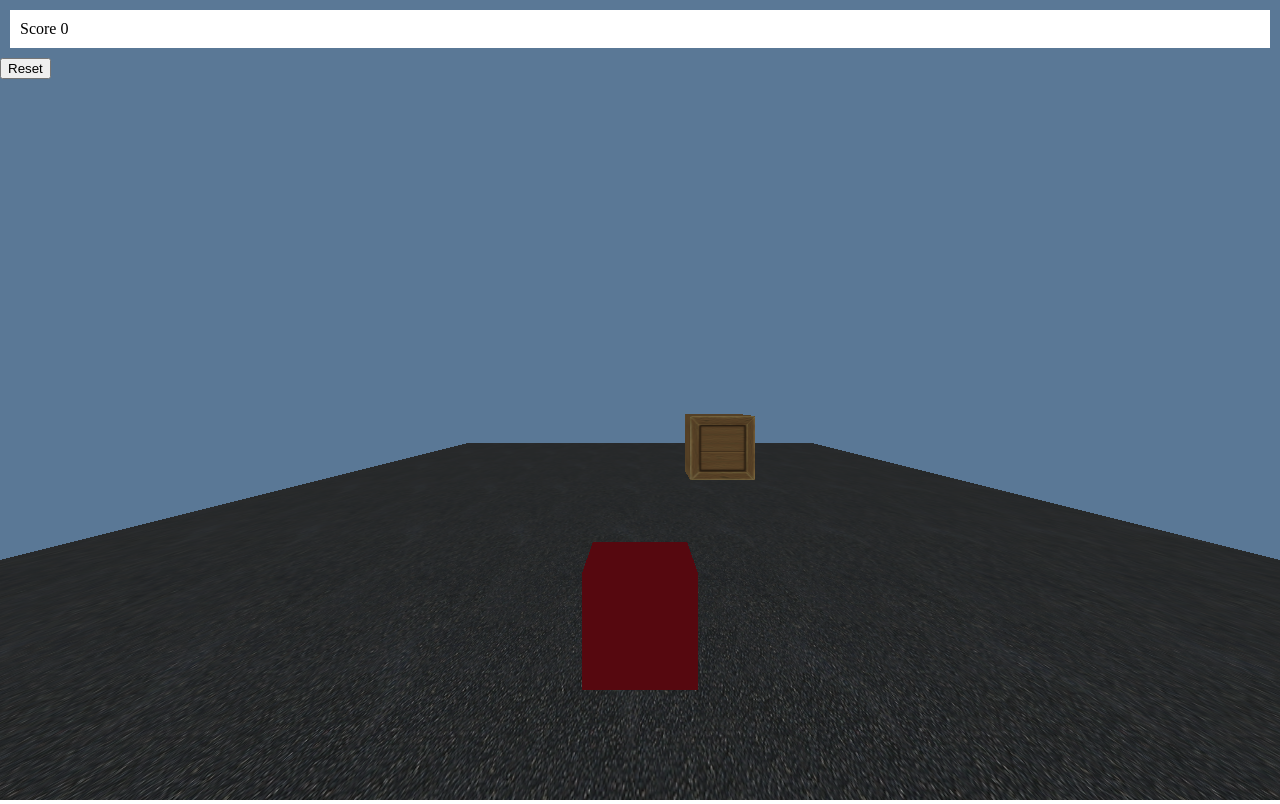
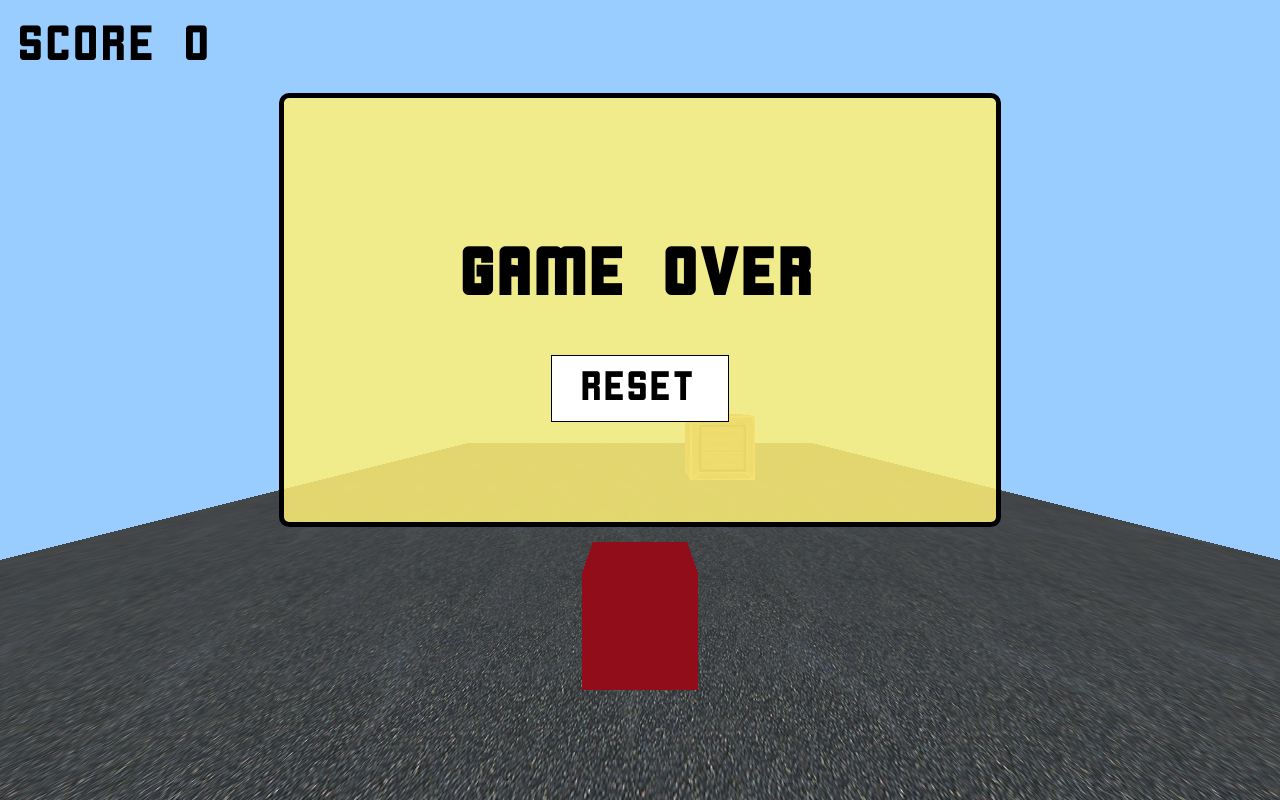
Before and after one commit to JosepRivaille/HackUPC2017W-Game, a website: page index.html in a window 1280 px wide. Drawn offline with Linux system fonts and the light colour scheme; animation ran at ten frames a second.

Commit message:
style.css + mod index.html

```diff
--- a/index.html
+++ b/index.html
@@ -8,10 +8,11 @@
 <body style="margin: 0; padding: 0; overflow: hidden;">
 <div id="hud">
     <div id="topbar">
-        <div>Score <span id="score">0</span></div>
+        <div>score <span id="score">0</span></div>
     </div>
     <div id="menu">
-        <button id="resetbutton">Reset</button>
+        <h1>Game Over</h1>
+        <button id="resetbutton">reset</button>
     </div>
 </div>
 <script src="js/three.min.js"></script>
--- a/public/styles/style.css
+++ b/public/styles/style.css
@@ -1,5 +1,12 @@
+@font-face {
+    font-family: 'custom-font'; /*a name to be used later*/
+    src: url('../fonts/custom.ttf'); /*URL to font*/
+}
+
+body{
+    font-family: "custom-font", serif;
+}
 #hud{
-    background-color: rgba(0,0,0,0.41);
     position: absolute;
     width: 100vw;
     height: 100vh;
@@ -9,6 +16,30 @@
 #topbar{
     margin:10px;
     padding: 10px;
-    background-color:white;
     width: auto;
+    font-size:3em;
 }
+#menu{
+    width: 40%;
+    border-radius: 10px;
+    background-color: rgba(255, 240,119, 0.85);
+    border: 5px solid black;
+    position: relative;
+    margin:auto;
+    padding: 100px;
+    text-align: center;
+}
+#menu h1{
+    font-size: 4em;
+}
+button{
+    font-family: "custom-font", serif;
+    text-align: center;
+    background-color: white;
+    border: 1px solid black;
+    padding: 10px 30px;
+    font-size: 2.5em;
+}
+button:hover{
+    background-color: #ddd;
+}
```
Also changed, not shown: public/fonts/custom.ttf (added).
